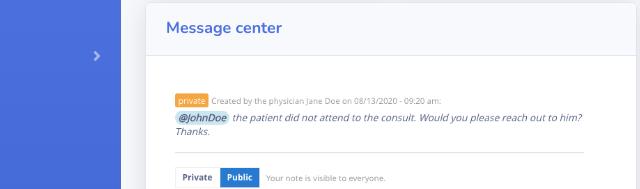
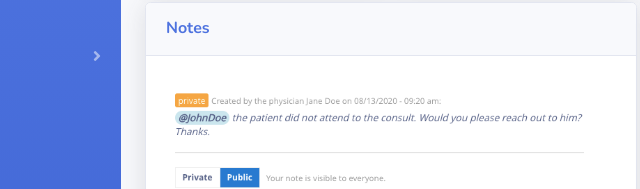
Before and after one commit to merysilveira/frontend-dev-challenge, a website with bundled scripts: page template/index.html in a window 1280 px wide. Shown: the part 276-465 px from the top of the page, 103-743 px from the left. Built offline with nearby package versions, Linux system fonts and the light colour scheme.

Commit message:
Replace readme with english instructions

```diff
--- a/template/index.html
+++ b/template/index.html
@@ -287,7 +287,7 @@
               <div class="card shadow mb-4">
                 <!-- Card Header - Dropdown -->
                 <div class="card-header py-3 d-flex flex-row align-items-center justify-content-between">
-                  <h6 class="m-0 font-weight-bold text-primary">Message center</h6>
+                  <h6 class="m-0 font-weight-bold text-primary">Notes</h6>
                 </div>
                 <!-- Card Body -->
                 <div class="card-body" style="min-height: 474px;">
```
Also changed, not shown: README.md.
